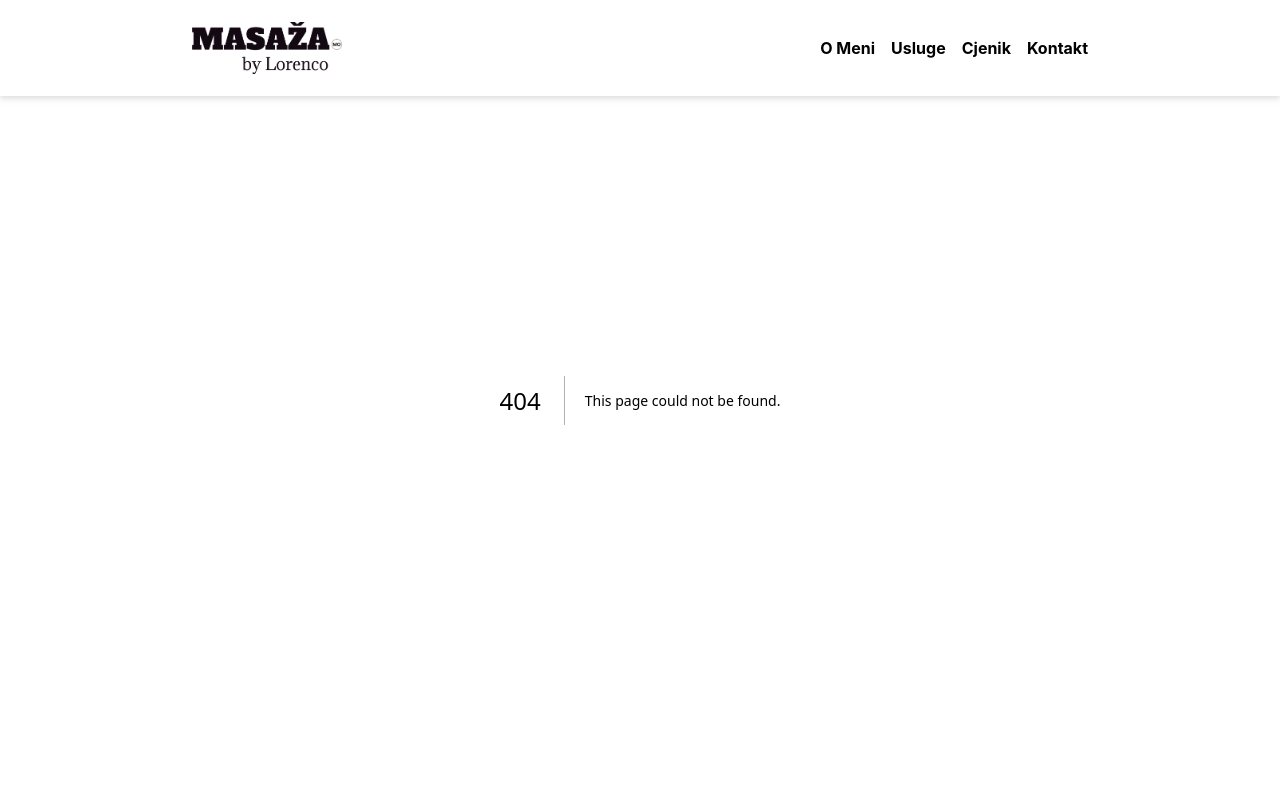
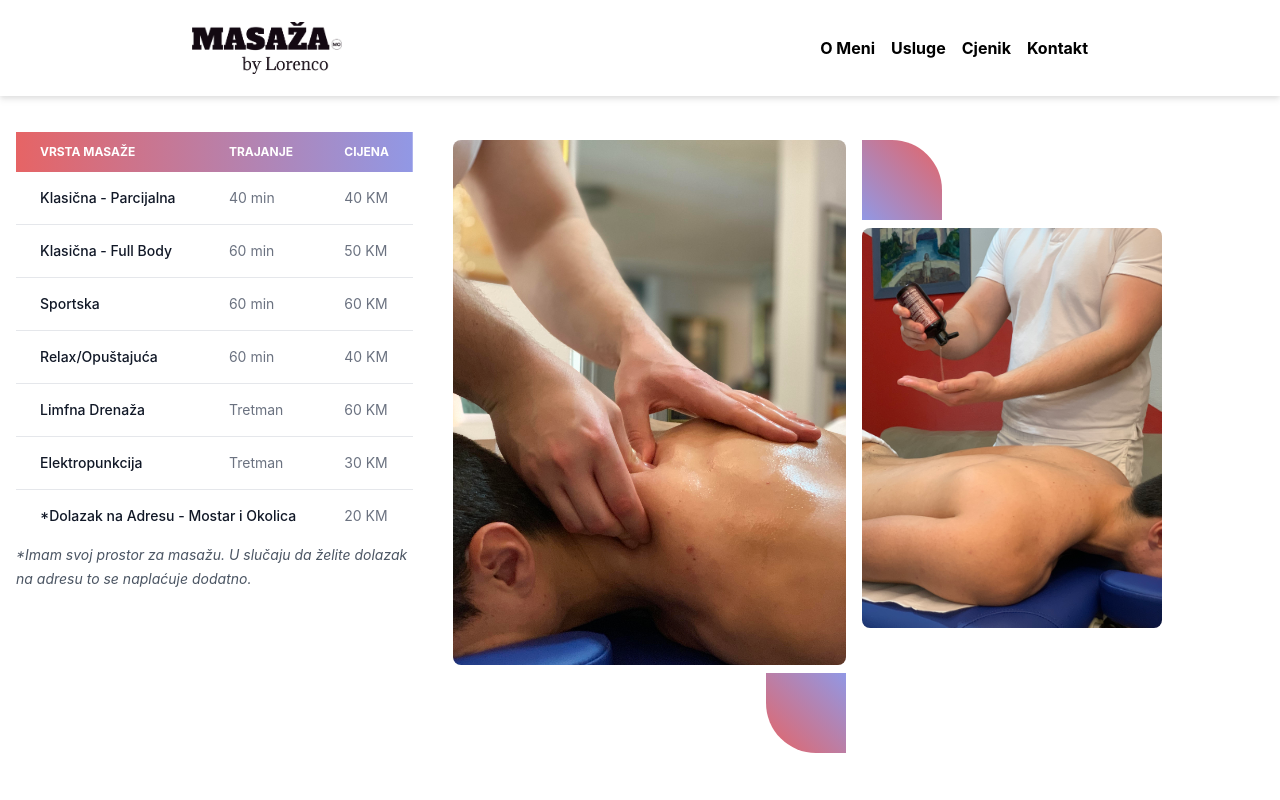
Before and after one commit to maverickcro/masazamostar, a Next.js app: page /components/Cjenik in a window 1280 px wide. Before the commit this address had no page. Shown: the top 800 px of the page. Built offline with nearby package versions, Linux system fonts and the light colour scheme.

Commit message:
Cjenik, table and image set component

```diff
--- /dev/null
+++ b/pages/components/Cjenik.tsx
@@ -0,0 +1,114 @@
+import SkupSlika from "./SkupSlika";
+
+export default function Cjenik() {
+  return (
+    <>
+      <div className="flex flex-col justify-center items-center">
+        <span className="text-gray-600 font-bold">CJENIK</span>
+        <h2 className="text-3xl font-bold my-3 pb-4 bg-gradient-to-r from-[#e66465] to-[#9198e5] bg-[length:60%_6px] bg-no-repeat bg-bottom">
+          Koliko To Košta?
+        </h2>
+      </div>
+      <div className="grid max-w-[1280px] px-4 pb-8 mx-auto lg:gap-8 py-8 lg:grid-cols-12 flex-container">
+        <div className="lg:col-span-6">
+          <div className="relative overflow-x-auto">
+            <table className="w-full text-sm text-left rtl:text-right text-gray-500 ">
+              <thead className="text-xs text-white uppercase bg-gradient-to-r from-[#e66465] to-[#9198e5] ">
+                <tr>
+                  <th scope="col" className="px-6 py-3">
+                    Vrsta masaže
+                  </th>
+                  <th scope="col" className="px-6 py-3">
+                    Trajanje
+                  </th>
+                  <th scope="col" className="px-6 py-3">
+                    Cijena
+                  </th>
+                </tr>
+              </thead>
+              <tbody>
+                <tr className="bg-white border-b">
+                  <th
+                    scope="row"
+                    className="px-6 py-4 font-medium text-gray-900 whitespace-nowrap"
+                  >
+                    Klasična - Parcijalna
+                  </th>
+                  <td className="px-6 py-4">40 min</td>
+                  <td className="px-6 py-4">40 KM</td>
+                </tr>
+                <tr className="bg-white border-b ">
+                  <th
+                    scope="row"
+                    className="px-6 py-4 font-medium text-gray-900 whitespace-nowrap"
+                  >
+                    Klasična - Full Body
+                  </th>
+                  <td className="px-6 py-4">60 min</td>
+                  <td className="px-6 py-4">50 KM</td>
+                </tr>
+                <tr className="bg-white border-b ">
+                  <th
+                    scope="row"
+                    className="px-6 py-4 font-medium text-gray-900 whitespace-nowrap"
+                  >
+                    Sportska
+                  </th>
+                  <td className="px-6 py-4">60 min</td>
+                  <td className="px-6 py-4">60 KM</td>
+                </tr>
+                <tr className="bg-white border-b">
+                  <th
+                    scope="row"
+                    className="px-6 py-4 font-medium text-gray-900 whitespace-nowrap"
+                  >
+                    Relax/Opuštajuća
+                  </th>
+                  <td className="px-6 py-4">60 min</td>
+                  <td className="px-6 py-4">40 KM</td>
+                </tr>
+                <tr className="bg-white border-b">
+                  <th
+                    scope="row"
+                    className="px-6 py-4 font-medium text-gray-900 whitespace-nowrap"
+                  >
+                    Limfna Drenaža
+                  </th>
+                  <td className="px-6 py-4">Tretman</td>
+                  <td className="px-6 py-4">60 KM</td>
+                </tr>
+                <tr className="bg-white border-b">
+                  <th
+                    scope="row"
+                    className="px-6 py-4 font-medium text-gray-900 whitespace-nowrap"
+                  >
+                    Elektropunkcija
+                  </th>
+                  <td className="px-6 py-4">Tretman</td>
+                  <td className="px-6 py-4">30 KM</td>
+                </tr>
+                <tr className="bg-white">
+                  <th
+                    scope="row"
+                    className="px-6 py-4 font-medium text-gray-900 whitespace-nowrap"
+                    colSpan={2}
+                  >
+                    *Dolazak na Adresu - Mostar i Okolica
+                  </th>
+                  <td className="px-6 py-4">20 KM</td>
+                </tr>
+              </tbody>
+            </table>
+            <span className="text-sm text-gray-600 italic">
+              *Imam svoj prostor za masažu. U slučaju da želite dolazak na
+              adresu to se naplaćuje dodatno.
+            </span>
+          </div>
+        </div>
+        <div className="lg:col-span-6">
+          <SkupSlika />
+        </div>
+      </div>
+    </>
+  );
+}
--- a/pages/components/InfoCard.tsx
+++ b/pages/components/InfoCard.tsx
@@ -1,49 +1,6 @@
-import { useEffect } from "react";
 import React from "react";
 
-const animateValue = (
-  id: string,
-  start: number,
-  end: number,
-  duration: number
-) => {
-  let startTimestamp: number | null = null;
-  const step = (timestamp: number) => {
-    if (!startTimestamp) startTimestamp = timestamp;
-    const progress = Math.min((timestamp - startTimestamp) / duration, 1);
-    const value = Math.floor(progress * (end - start) + start);
-    const element = document.getElementById(id);
-    if (element) {
-      element.innerHTML = value.toString();
-    }
-    if (progress < 1) {
-      window.requestAnimationFrame(step);
-    }
-  };
-  window.requestAnimationFrame(step);
-};
-
-const initScrollAnimation = () => {
-  const onScroll = () => {
-    const element = document.getElementById("counter");
-    if (element) {
-      const counterPosition = element.getBoundingClientRect().top;
-      const screenPosition = window.innerHeight;
-
-      if (counterPosition < screenPosition) {
-        animateValue("counter", 0, 5, 1500); // Animate over 2000 milliseconds or 2 seconds
-        window.removeEventListener("scroll", onScroll);
-      }
-    }
-  };
-
-  window.addEventListener("scroll", onScroll);
-};
-
 function InfoCard() {
-  useEffect(() => {
-    initScrollAnimation();
-  }, []);
   return (
     <div className="flex flex-col justify-center items-centerp-[20px] h-full">
       <span className="text-gray-700">Tko sam ja?</span>
--- /dev/null
+++ b/pages/components/SkupSlika.tsx
@@ -0,0 +1,41 @@
+import Image from "next/image";
+import React from "react";
+
+export default function SkupSlika() {
+  return (
+    <div className="flex w-full">
+      <div className="flex flex-col w-1/2 p-2">
+        <div
+          className="flex flex-col items-end bg-transparent rounded-lg"
+          style={{ borderRadius: "16px 16px 0 0" }}
+        >
+          <Image
+            src="/slika1.jpg"
+            alt="Counseling Session"
+            width={300}
+            height={400}
+            className="rounded-lg"
+            style={{ objectFit: "cover", width: "100%" }}
+          />
+          <div className="w-20 h-20 mt-2 bg-gradient-to-tr from-[#e66465] to-[#9198e5] rounded-bl-[50px]"></div>
+        </div>
+      </div>
+      <div className="flex flex-col w-1/2 p-2">
+        <div
+          className="flex flex-col items-start bg-transparent rounded-lg"
+          style={{ borderRadius: "0 16px 16px 0" }}
+        >
+          <div className="w-20 h-20 mb-2 bg-gradient-to-bl from-[#e66465] to-[#9198e5] rounded-tr-[50px]"></div>
+          <Image
+            src="/slika2.jpg"
+            alt="Professional Advice"
+            width={300}
+            height={400}
+            className="rounded-lg"
+            style={{ objectFit: "cover" }}
+          />
+        </div>
+      </div>
+    </div>
+  );
+}
--- a/pages/components/Usluge.tsx
+++ b/pages/components/Usluge.tsx
@@ -1,7 +1,4 @@
-"use client";
-import Image from "next/image";
 import Card from "./Card";
-import InfoCard from "./InfoCard";
 
 export default function Usluge() {
   return (
@@ -12,7 +9,7 @@ export default function Usluge() {
           Koje Masaže Nudim?
         </h2>
       </div>
-      <div className="grid max-w-[1280px] px-4 pb-8 mx-auto lg:gap-8 py-8 lg:grid-cols-12 flex-container">
+      <div className="grid max-w-[1280px] px-4 pb-8 mx-auto lg:gap-8 py-8 lg:grid-cols-12 flex-container flex-row">
         <div className="lg:col-span-4">
           <Card
             title="Medicinska masaža"
--- a/pages/index.tsx
+++ b/pages/index.tsx
@@ -2,6 +2,7 @@ import { Inter } from "next/font/google";
 import Hero from "./components/Hero";
 import Usluge from "./components/Usluge";
 import About from "./components/About";
+import Cjenik from "./components/Cjenik";
 
 const inter = Inter({ subsets: ["latin"] });
 
@@ -23,7 +24,7 @@ export default function Home() {
         <Usluge />
       </section>
       <section className="four" id="cjenik">
-        <h1>Cjenik?</h1>
+        <Cjenik />
       </section>
       <section className="five" id="kontakt">
         <h1>Kontakt?</h1>
--- a/styles/globals.css
+++ b/styles/globals.css
@@ -56,7 +56,7 @@ section {
   background-repeat: no-repeat;
 }
 .four {
-  background: lightsalmon;
+  background: #f3f4f9;
 }
 
 .five {
@@ -107,7 +107,6 @@ section {
 
 .flex-container {
   display: flex;
-  flex-wrap: wrap;
   gap: 20px;
   justify-content: space-around;
   align-items: stretch;
```
